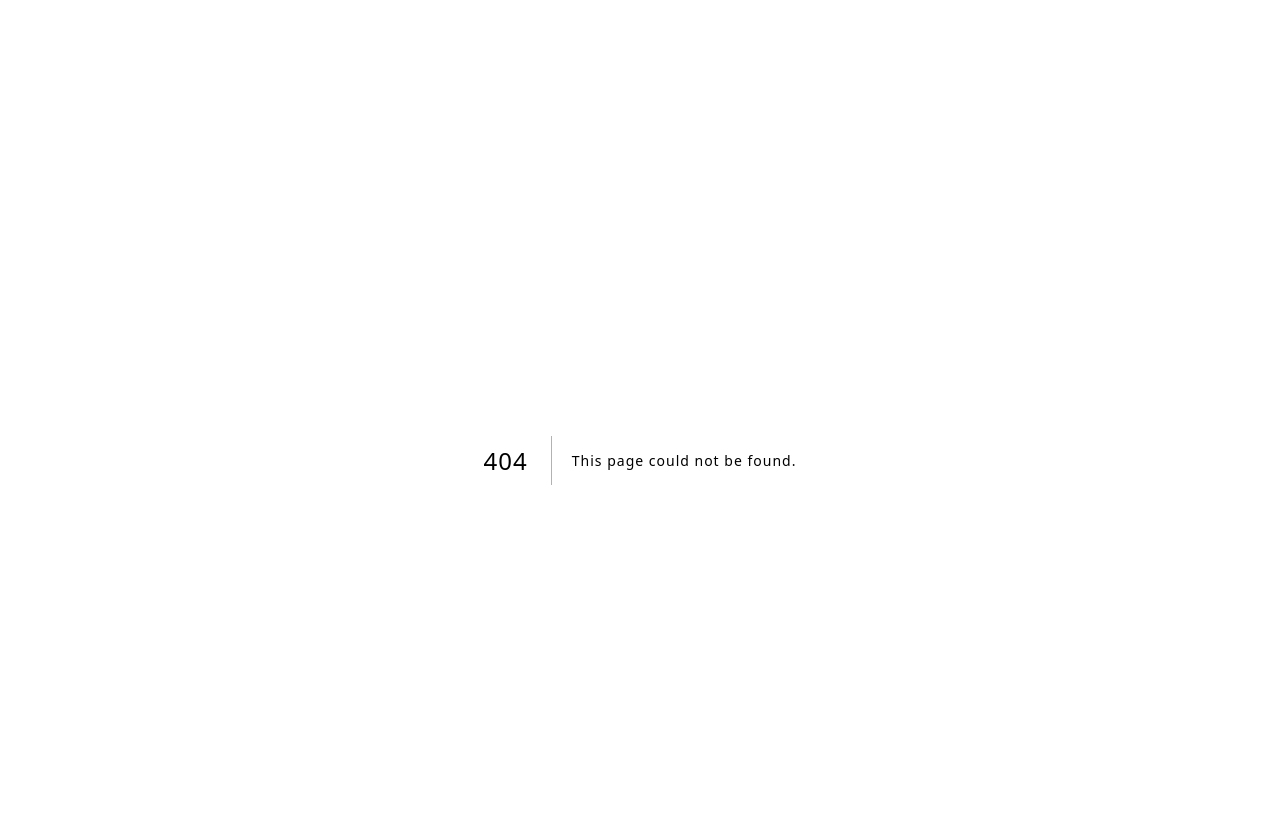
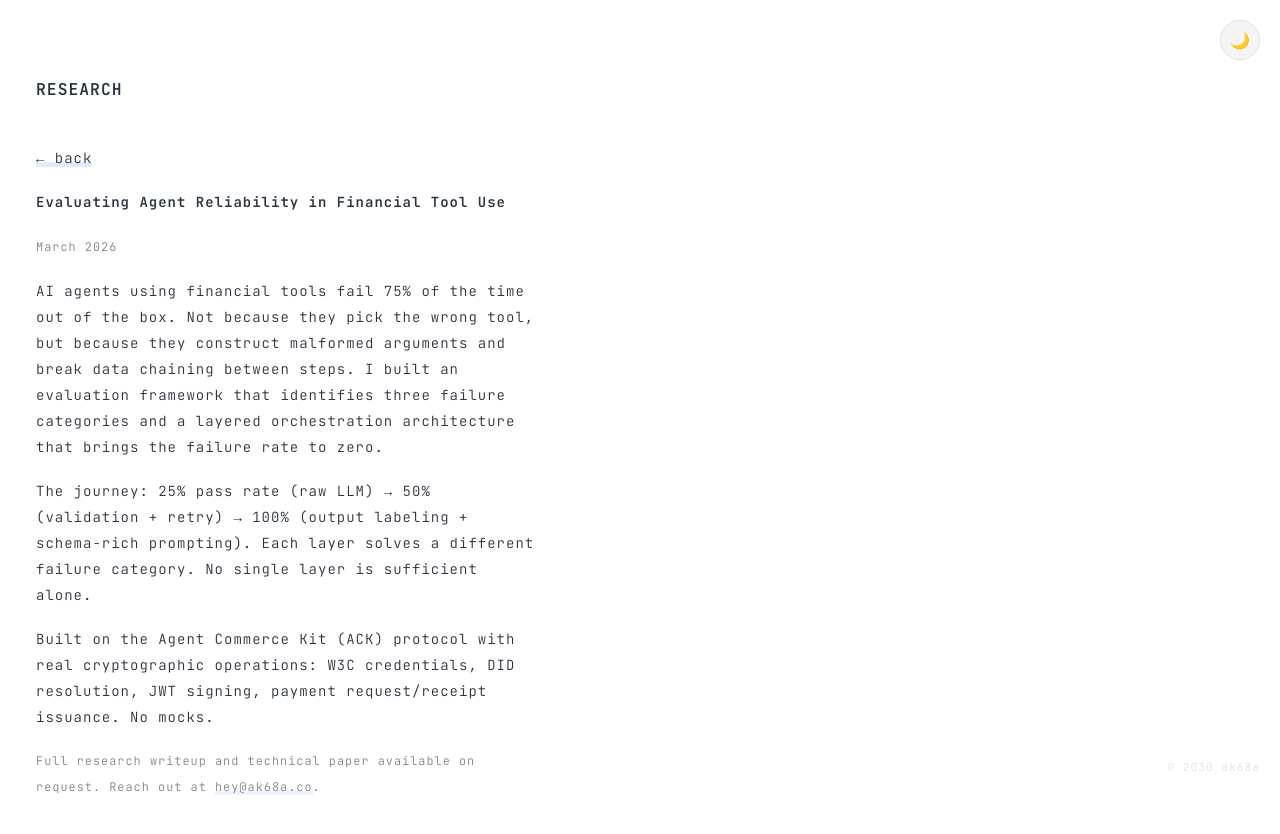
Before and after one commit to ak68a/ak68a-site, a Next.js app: page /research in a window 1280 px wide. Before the commit this address had no page. Shown: the top 834 px of the page. Built offline with nearby package versions, Linux system fonts and the light colour scheme.

Commit message:
feat: add /research page with workflow eval summary

```diff
--- /dev/null
+++ b/app/research/page.tsx
@@ -0,0 +1,82 @@
+"use client";
+
+import { useRef, useEffect, useState } from "react";
+import { useTheme } from "../ThemeProvider";
+import { useScramble } from "../useScramble";
+
+export default function Research() {
+  const { theme, toggleTheme } = useTheme();
+  const [visible, setVisible] = useState(false);
+  const titleRef = useRef<HTMLHeadingElement>(null);
+
+  useScramble(titleRef, {
+    duration: 3000,
+    interval: 30,
+    charset: "all",
+    uppercase: true,
+  });
+
+  useEffect(() => {
+    const timer = requestAnimationFrame(() => setVisible(true));
+    return () => cancelAnimationFrame(timer);
+  }, []);
+
+  return (
+    <div
+      style={{
+        opacity: visible ? 1 : 0,
+        transition: "opacity 1s ease",
+      }}
+    >
+      <header className="header">
+        <button
+          id="theme-toggle"
+          className="theme-toggle"
+          aria-label="Toggle dark mode"
+          onClick={toggleTheme}
+        >
+          <span className="theme-icon">
+            {theme === "dark" ? "\u2600\uFE0F" : "\uD83C\uDF19"}
+          </span>
+        </button>
+      </header>
+
+      <h3 ref={titleRef}>RESEARCH</h3>
+      <br />
+
+      <div className="container">
+        <p>
+          <a href="/">&larr; back</a>
+        </p>
+
+        <h4>Evaluating Agent Reliability in Financial Tool Use</h4>
+        <p style={{ opacity: 0.6, fontSize: "0.85em" }}>March 2026</p>
+        <p>
+          AI agents using financial tools fail 75% of the time out of the box.
+          Not because they pick the wrong tool, but because they construct
+          malformed arguments and break data chaining between steps. I built an
+          evaluation framework that identifies three failure categories and a
+          layered orchestration architecture that brings the failure rate to zero.
+        </p>
+        <p>
+          The journey: 25% pass rate (raw LLM) &rarr; 50% (validation + retry)
+          &rarr; 100% (output labeling + schema-rich prompting). Each layer
+          solves a different failure category. No single layer is sufficient
+          alone.
+        </p>
+        <p>
+          Built on the Agent Commerce Kit (ACK) protocol with real
+          cryptographic operations: W3C credentials, DID resolution, JWT
+          signing, payment request/receipt issuance. No mocks.
+        </p>
+
+        <p style={{ opacity: 0.6, fontSize: "0.85em" }}>
+          Full research writeup and technical paper available on request.
+          Reach out at <a href="mailto:hey@ak68a.co">hey@ak68a.co</a>.
+        </p>
+      </div>
+
+      <div className="copyright">&copy; 2030 ak68a</div>
+    </div>
+  );
+}
```
Also changed, not shown: app/page.tsx (+7 -1 lines).
